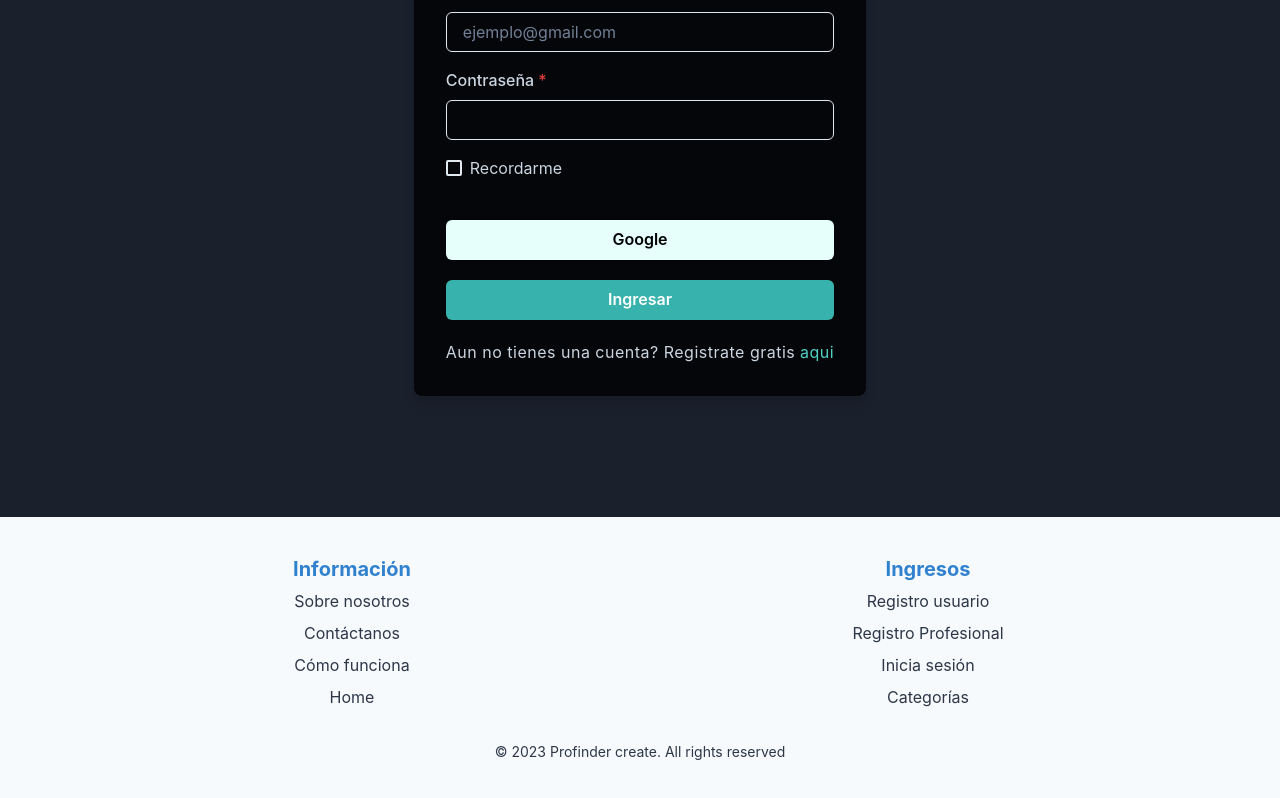
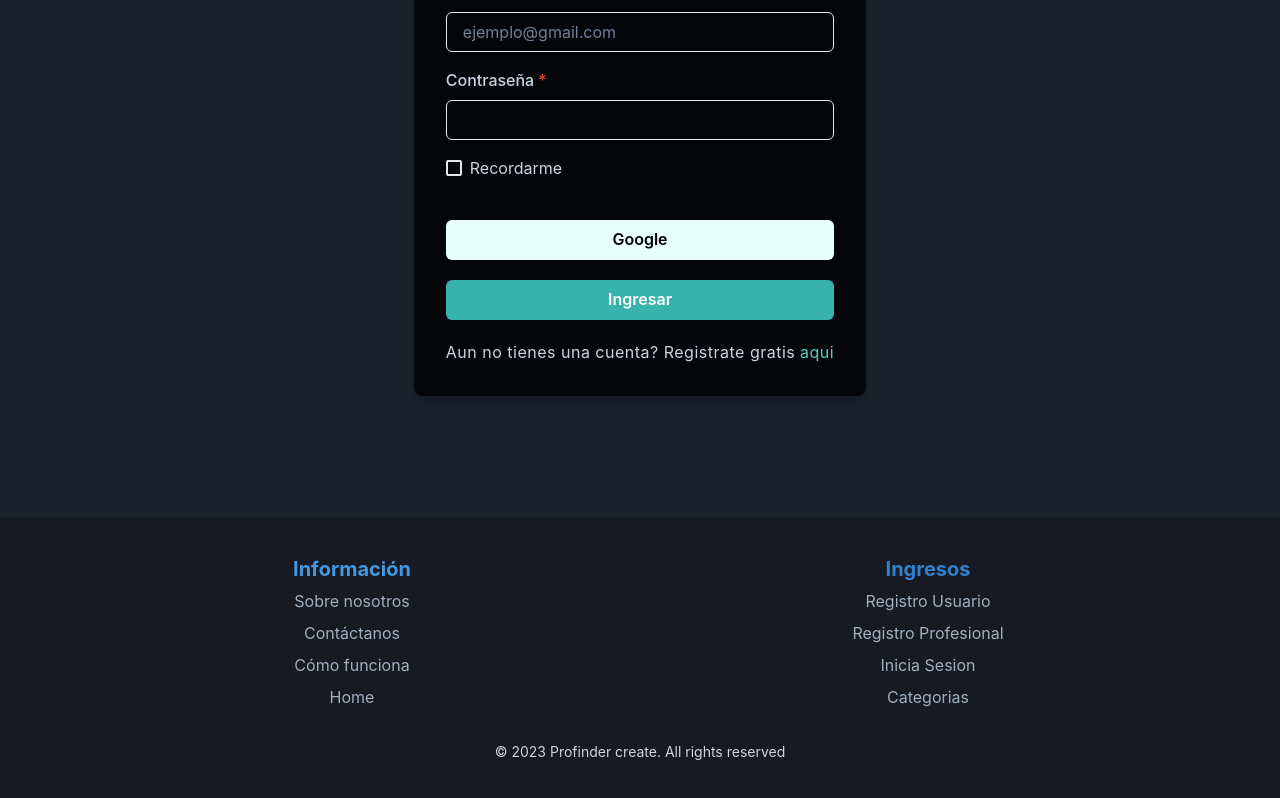
Before and after one commit to JosueEC/Profinder-client, a React (Vite) app: page /userLogin in a window 1280 px wide. Shown: the part 430-1228 px from the top of the page. Built offline with nearby package versions, Linux system fonts and the light colour scheme; no server answers.

Commit message:
Se cambio la paleta de color del componente Footer

```diff
--- a/src/components/Footer/Footer.jsx
+++ b/src/components/Footer/Footer.jsx
@@ -3,7 +3,6 @@ import {
   Container,
   Stack,
   SimpleGrid,
-
   useColorModeValue,
   Heading,
   Text,
@@ -24,7 +23,7 @@ const footerStyles = {
 };
 
 function Footer() {
-  const bgColor = useColorModeValue("gray.50", "gray.900");
+  const bgColor = useColorModeValue("gray.900", "gray.800");
   const textColor = useColorModeValue("gray.700", "gray.200");
 
   return (
@@ -32,27 +31,27 @@ function Footer() {
       <Container maxW={"6xl"} py={10}>
         <SimpleGrid columns={{ base: 1, sm: 1, md: 2 }} spacing={8}>
           <Stack align={"center"} justify="flex-end">
-            <Heading as="h2" fontWeight="bold" fontSize="xl" color="blue.500">
+            <Heading as="h2" fontWeight="bold" fontSize="xl" color="blue.400">
               Información
             </Heading>
-            <Link to={"./"}>Sobre nosotros</Link>
-            <Link to={"./"}>Contáctanos</Link>
-            <Link to={"./comofunciona"}>Cómo funciona</Link>
-            <Link to={"./"}>Home</Link>
+            <Link to={"./"}><Text color='gray.400'>Sobre nosotros</Text></Link>
+            <Link to={"./"}><Text color='gray.400'>Contáctanos</Text></Link>
+            <Link to={"./comofunciona"}><Text color='gray.400'>Cómo funciona</Text></Link>
+            <Link to={"./"}><Text color='gray.400'>Home</Text></Link>
           </Stack>
 
           <Stack align={"center"} justify="flex-end">
             <Heading as="h2" fontWeight="bold" fontSize="xl" color="blue.500">
               Ingresos
             </Heading>
-            <Link to={"./"}>Registro usuario</Link>
-            <Link to={"./login"}>Registro Profesional</Link>
-            <Link to={"./"}>Inicia sesión</Link>
-            <Link to={"./categories"}>Categorías</Link>
+            <Link to={"./"}><Text color='gray.400'>Registro Usuario</Text></Link>
+            <Link to={"./login"}><Text color='gray.400'>Registro Profesional</Text></Link>
+            <Link to={"./userLogin"}><Text color='gray.400'>Inicia Sesion</Text></Link>
+            <Link to={"./categories"}><Text color='gray.400'>Categorias</Text></Link>
           </Stack>
         </SimpleGrid>
         <Stack align={"center"} mt={8}>
-          <Text fontSize={"sm"} textAlign="center">
+          <Text fontSize={"sm"} textAlign="center" color='gray.300'>
             © 2023 Profinder create. All rights reserved
           </Text>
         </Stack>
```
